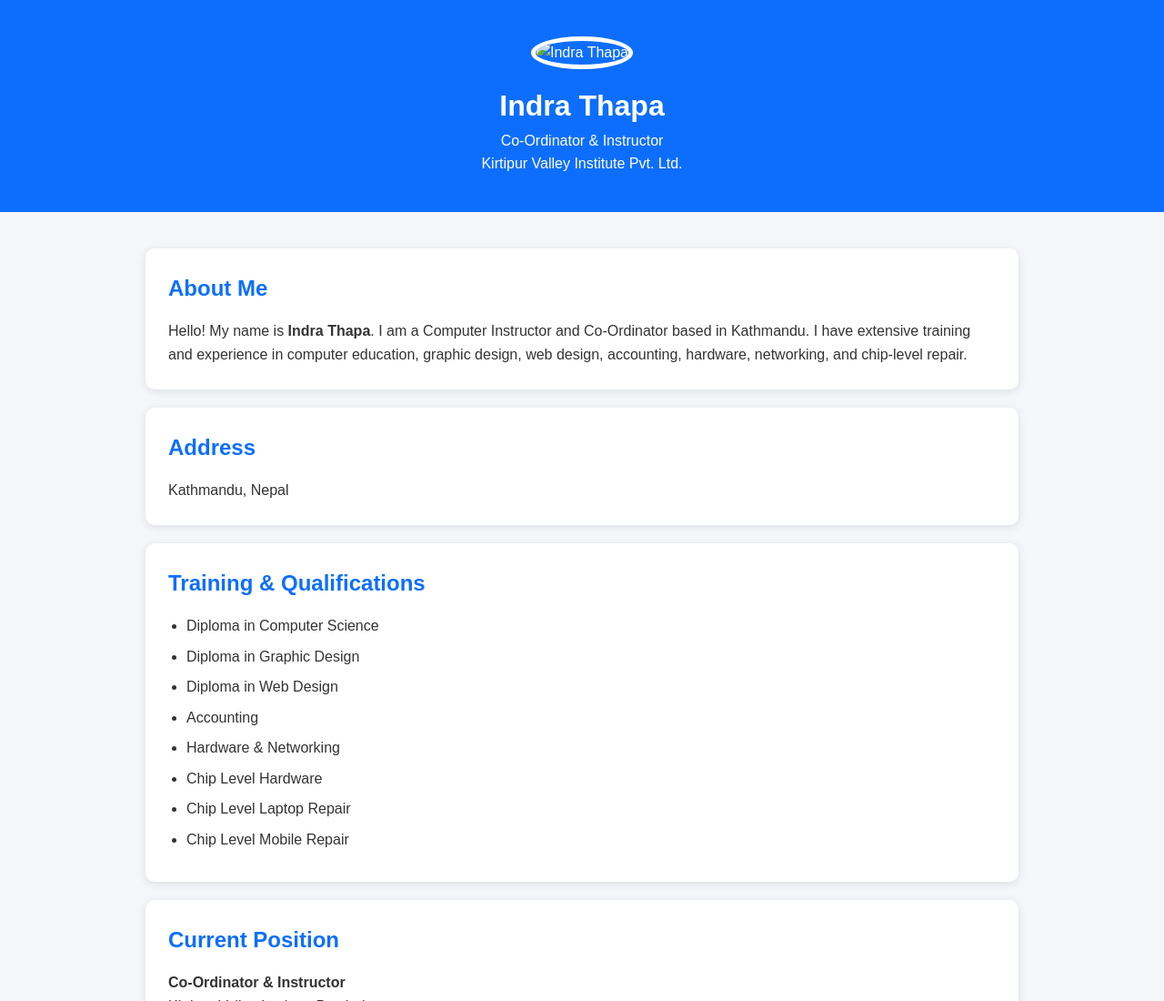
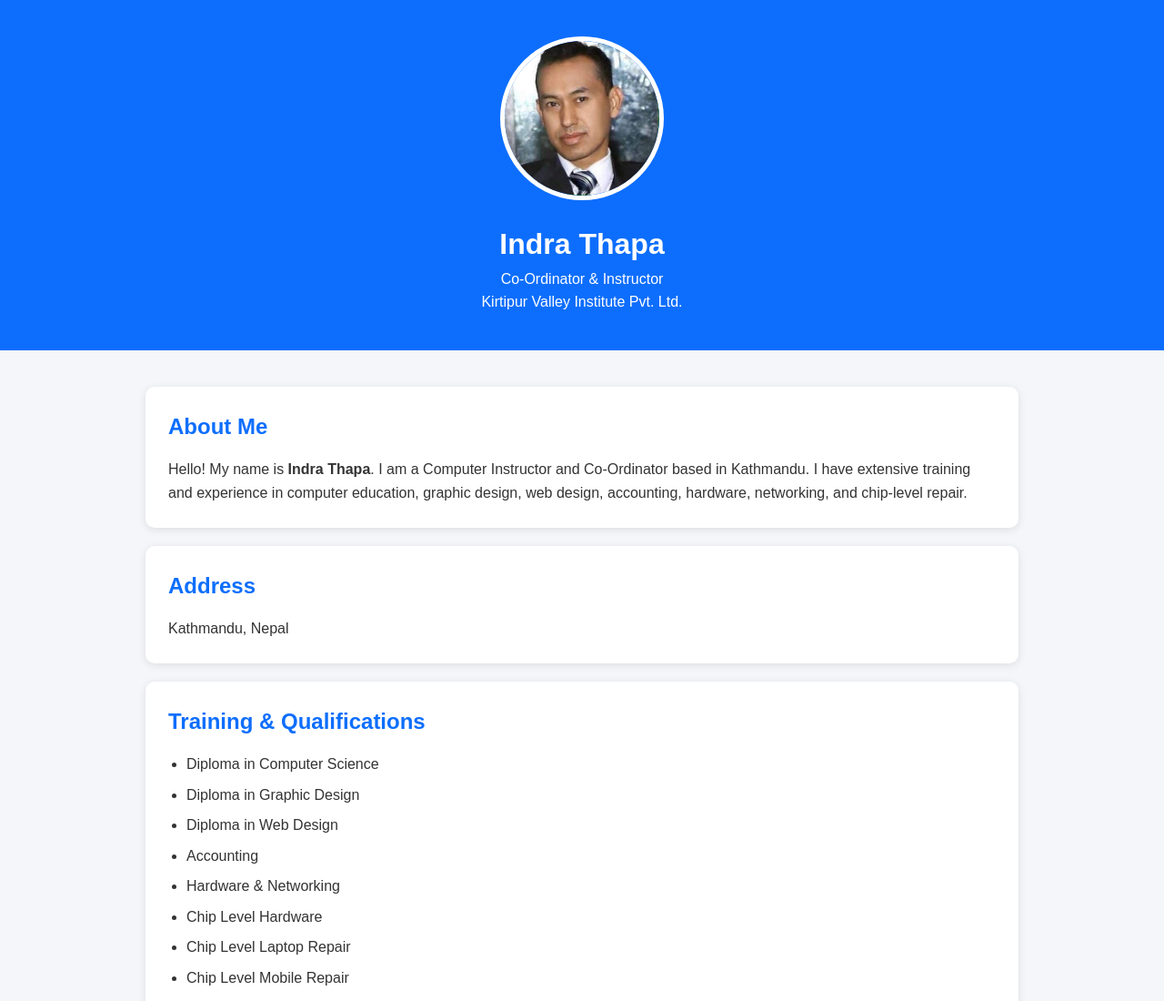
Before and after one commit to orchidintedu-pixel/Indrathapa, a plain HTML site: page index.html in a window 1280 px wide. Shown: the top 1100 px of the page at 91% size. Drawn offline with Linux system fonts and the light colour scheme.

Commit message:
Website changes

```diff
--- a/index.html
+++ b/index.html
@@ -104,7 +104,7 @@
 <body>
 
 <header>
-    <img src="image.jpg" alt="Indra Thapa" class="profile-img">
+    <img src="image.jpeg" alt="Indra Thapa" class="profile-img">
     <h1>Indra Thapa</h1>
     <p>Co-Ordinator & Instructor</p>
     <p>Kirtipur Valley Institute Pvt. Ltd.</p>
```
